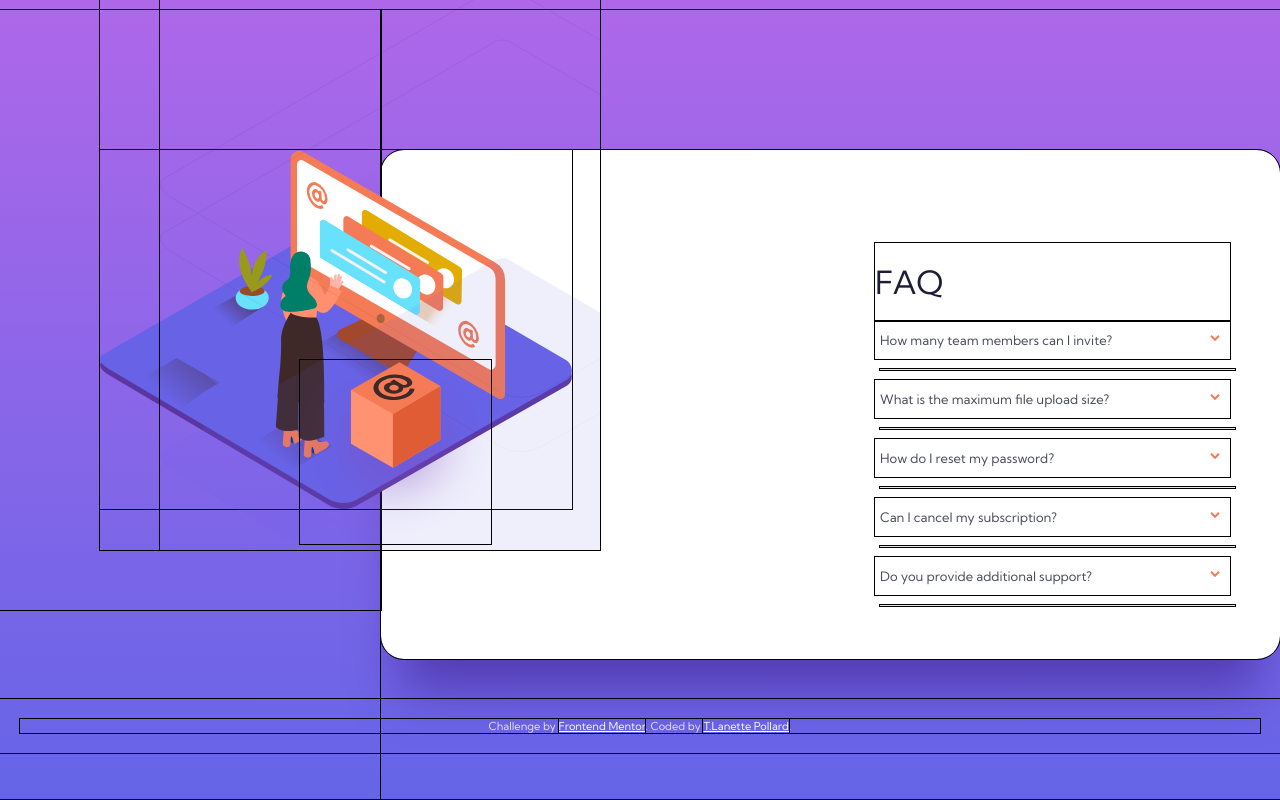
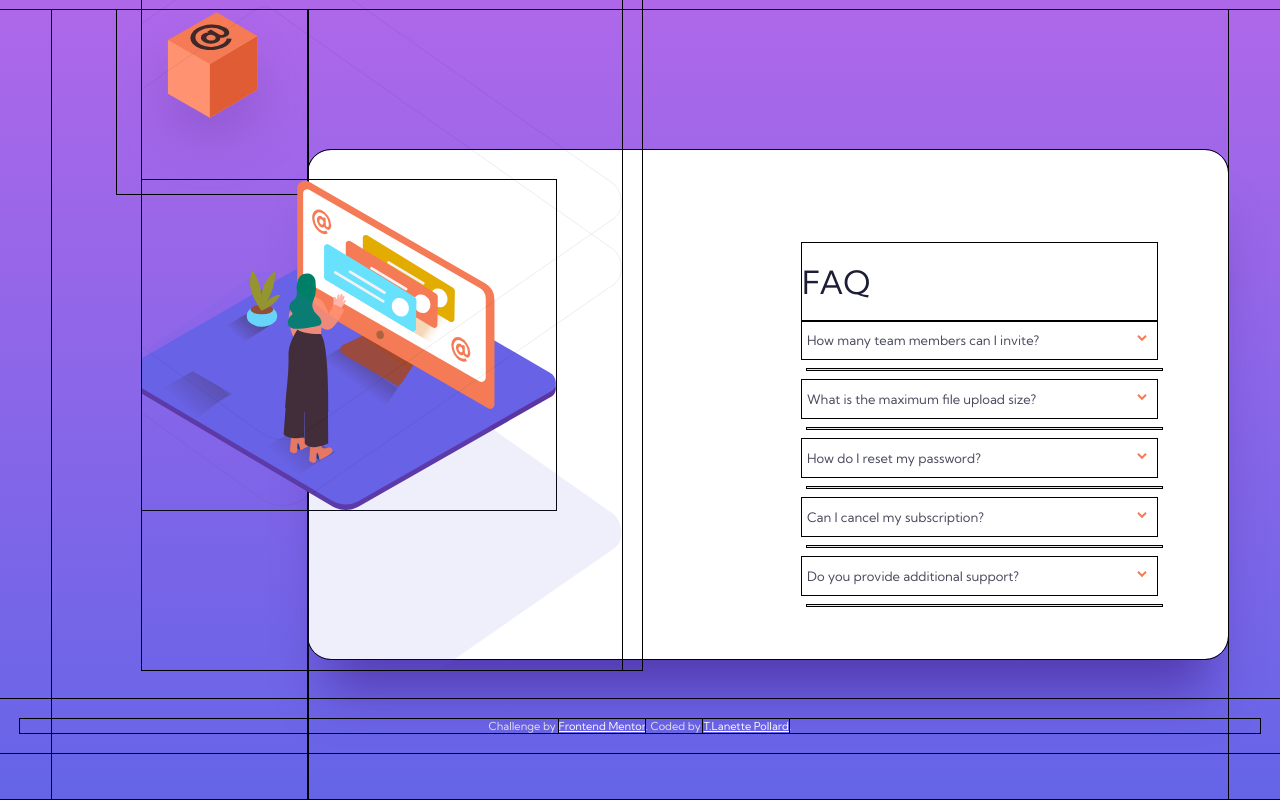
Before and after one commit to TLanetteRose/FAQ-Accordion-Card-TLP, a plain HTML site: page index.html in a window 1280 px wide. Drawn offline with Linux system fonts and the light colour scheme.

Commit message:
Updates: desktop
Signed-off-by: T. Lanette <TLPollard4516@gmail.com>

```diff
--- a/style.css
+++ b/style.css
@@ -261,34 +261,33 @@ footer {
     .desktop-images {
         display: block;
         position: relative;
-        height: 600px;
-        width: 390px;
+        padding-left: 65px;
         z-index: 1;
     }
     .overflow-hidden {
         position: absolute;
         width: 500px;
         top: -60px;
-        left: 100px;
-        height: 600px;
+        left: 90px;
+        height: 720px;
+        margin: auto;
         overflow: hidden;
     }
     .woman-online-desktop {
-        left: ;
-        top: 200px;
-        position: absolute;
+       position: absolute;
+       width: 434px;
+       left: -20px;
+       top: 230px;
     }
     .bg-pattern-desktop {
+        position: absolute;
         width: 700px;
-        bottom: -120px;
-        left: 60px;
-        right: 0;
-        position: absolute;
+        height: 830px;
+        left: -220px;
+        bottom: -100px;
     }
     .box-desktop {
-        position: absolute;
-        left: 300px;
-        top: 350px;
+
     }
     .main {
         flex-direction: row;
@@ -300,6 +299,7 @@ footer {
     .accordion__container {
         max-width: 920px;
         min-height: 509px;
+        position: relative;
     }
     .accordion__panel, .divider, .accordion__heading {
         position: relative;
```
Also changed, not shown: 1 other file.
